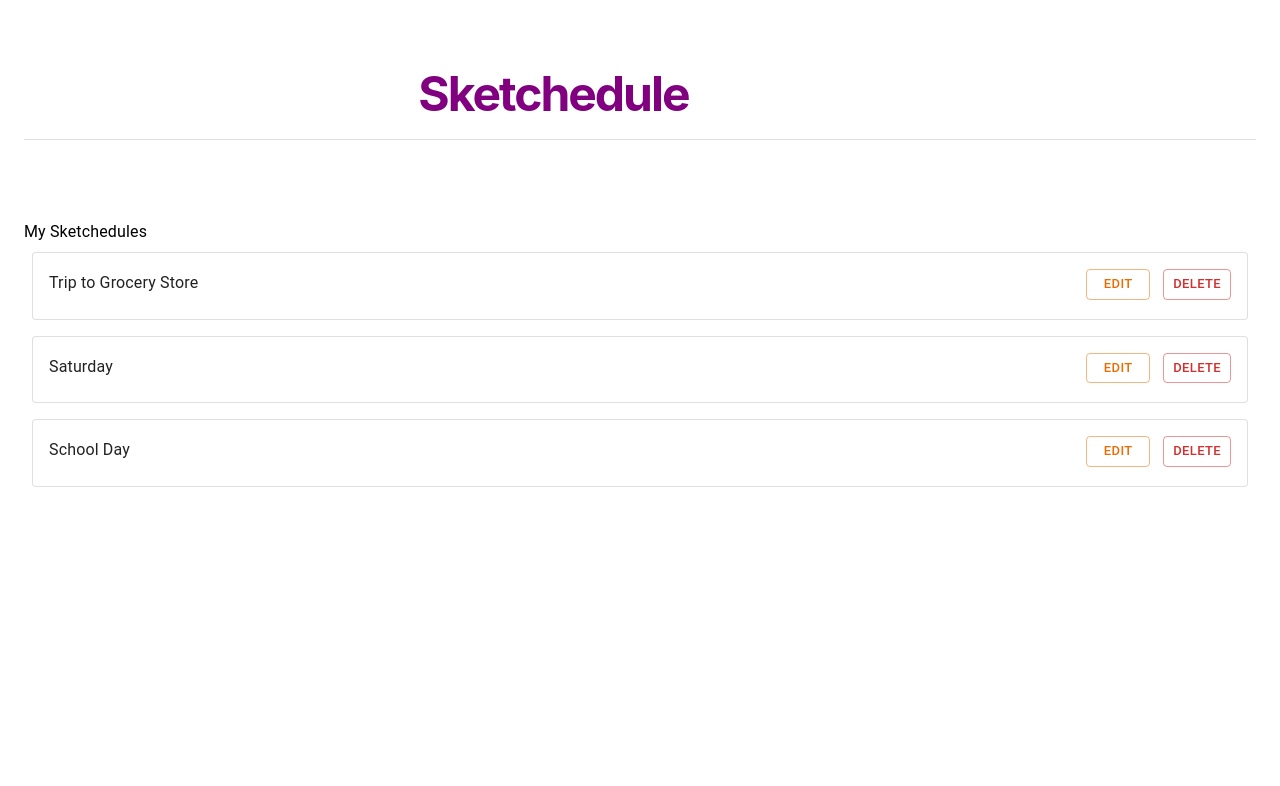
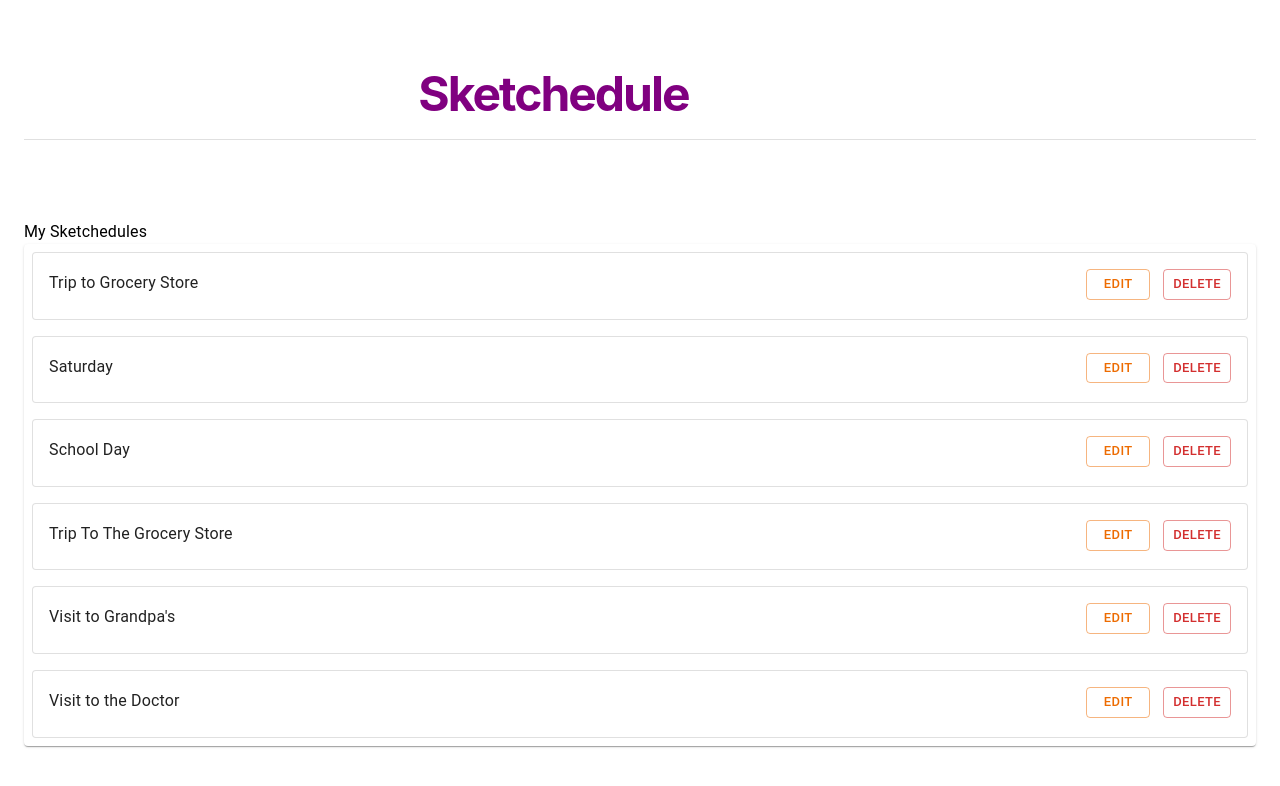
Before and after one commit to julezfitz/Sketchedule, a React (Create React App) app: page / in a window 1280 px wide. Shown: the top 786 px of the page. Built offline with nearby package versions, Linux system fonts and the light colour scheme.

Commit message:
add scroll paper to schedule list

```diff
--- a/src/Components/Schedules/ScheduleList.js
+++ b/src/Components/Schedules/ScheduleList.js
@@ -3,6 +3,7 @@ import Box from "@mui/material/Box";
 import Grid from "@mui/material/Grid";
 import Typography from "@mui/material/Typography";
 import ScheduleItem from "./ScheduleItem";
+import Paper from '@mui/material/Paper';
 
 export default function ScheduleList() {
 
@@ -27,6 +28,7 @@ export default function ScheduleList() {
                         },
                     }}>
                     <>
+                        <Paper style={{ maxHeight: 600, overflow: 'auto' }}>
                             <Grid container direction="row">
                                 <Grid item xs={13.7}>
                                     <ScheduleItem
@@ -46,7 +48,26 @@ export default function ScheduleList() {
                                         name="School Day"
                                     />
                                 </Grid>
+                                <Grid item xs={13.7}>
+                                    <ScheduleItem
+                                        key={Math.random().toString(36).substr(2, 9)}
+                                        name="Trip To The Grocery Store"
+                                    />
                                 </Grid>
+                                <Grid item xs={13.7}>
+                                    <ScheduleItem
+                                        key={Math.random().toString(36).substr(2, 9)}
+                                        name="Visit to Grandpa's"
+                                    />
+                                </Grid>
+                                <Grid item xs={13.7}>
+                                    <ScheduleItem
+                                        key={Math.random().toString(36).substr(2, 9)}
+                                        name="Visit to the Doctor"
+                                    />
+                                </Grid>
+                            </Grid>
+                        </Paper>
                     </>
                 </Grid>
             </Grid>
```
Lines whose indentation alone changed are shown as unchanged.
